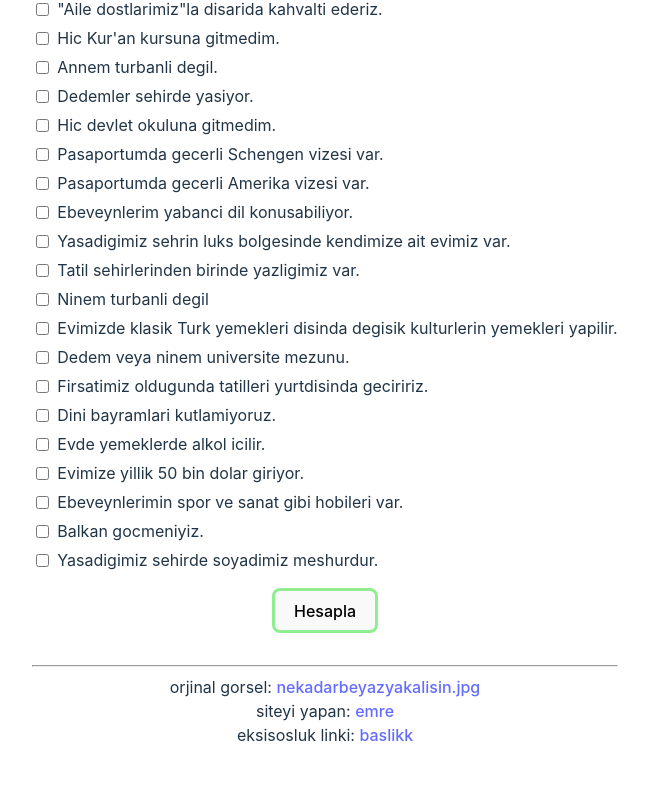
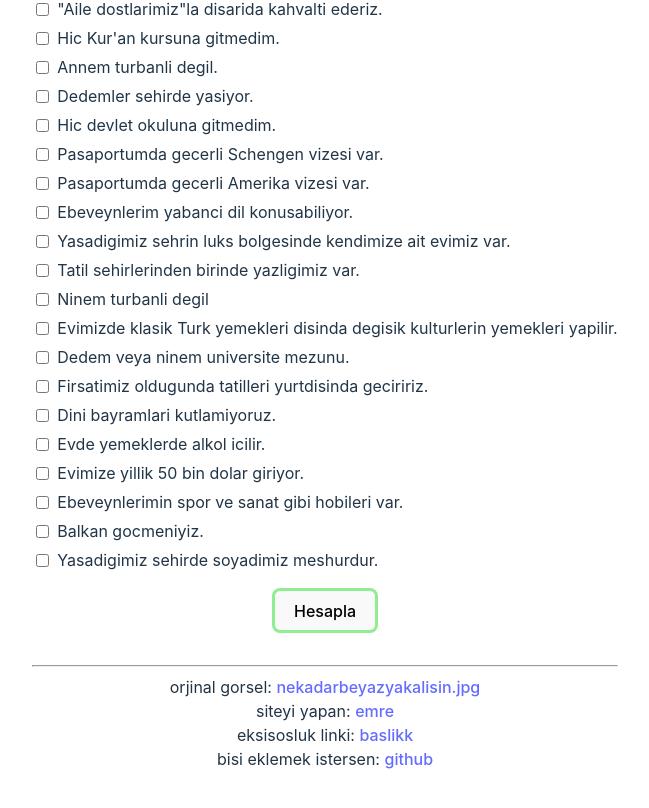
Before and after one commit to MostlyEmre/beyaz-turk-musun, a React (Vite) app: page / in a window 1280 px wide. Shown: the part 198-1006 px from the top of the page, without its empty margins (315-964 px from the left). Built offline with nearby package versions, Linux system fonts and the light colour scheme.

Commit message:
github link added

```diff
--- a/src/App.tsx
+++ b/src/App.tsx
@@ -84,6 +84,11 @@
         eksisosluk linki:{" "}
         <a href="https://eksisozluk2023.com/ne-kadar-beyaz-turksun-testi--7637464" target="_blank">
           baslikk
+        </a>
+        <br />
+        bisi eklemek istersen:{" "}
+        <a href="https://github.com/MostlyEmre/beyaz-turk-musun" target="_blank">
+          github
         </a>
       </footer>
     </Root>
```
